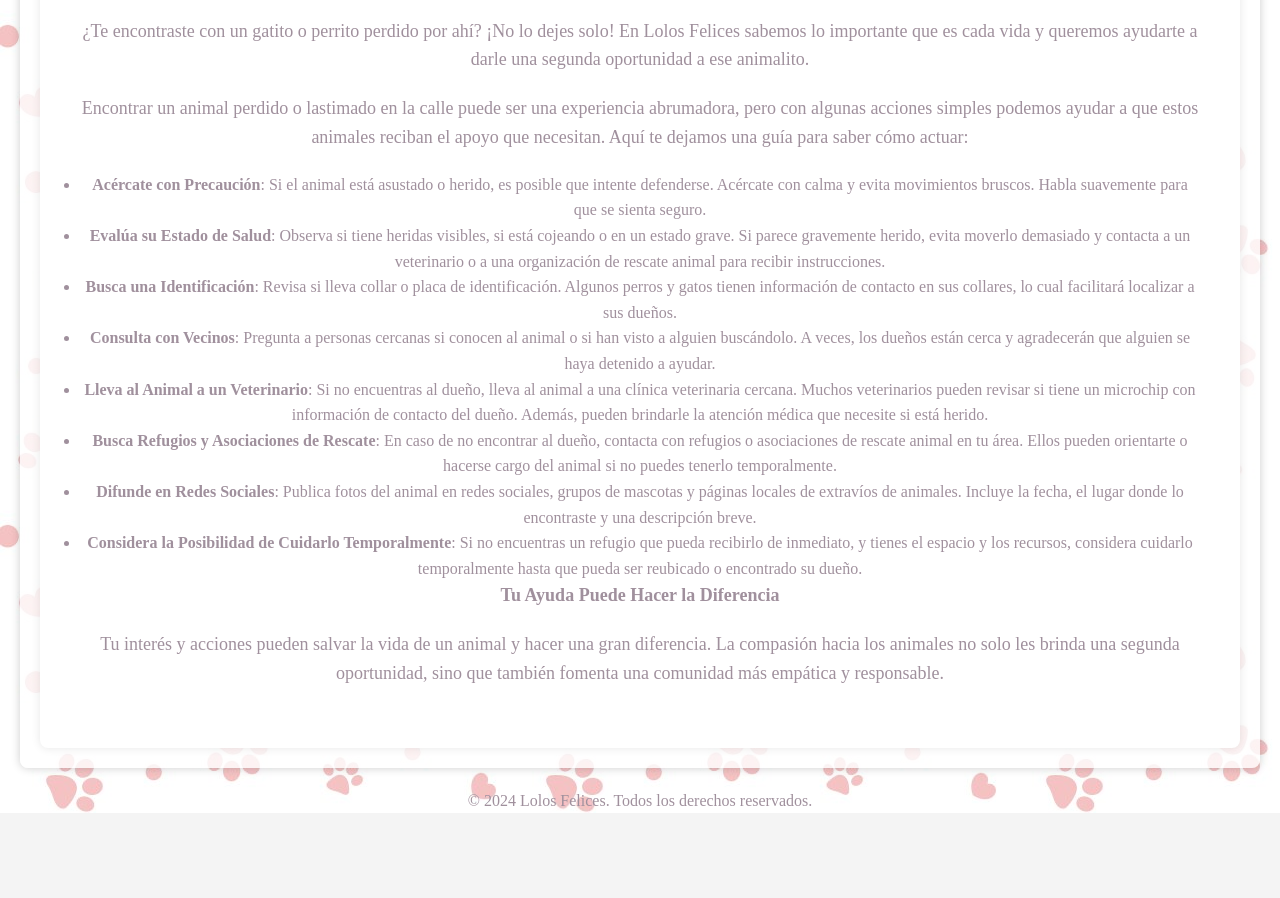
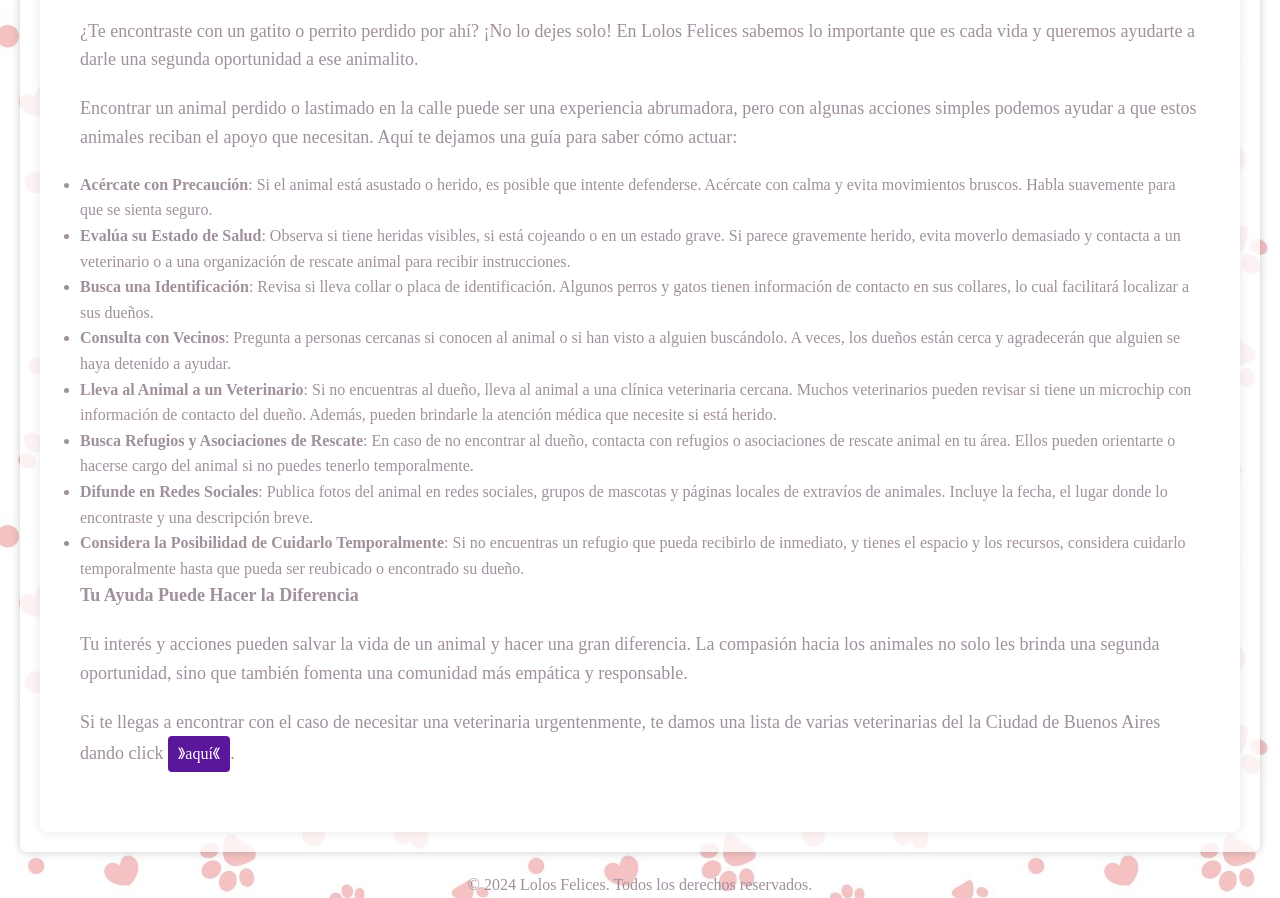
Before and after one commit to AniManuAma/TP2, a plain HTML site: page Refugios/ayuda.html in a window 1280 px wide. Shown: the part 277-1175 px from the top of the page. Before the commit the page ends 1090 px from the top, so only its background shows below. Drawn offline with Linux system fonts and the light colour scheme.

Commit message:
cambios en el css

```diff
--- a/Refugios/ayuda.html
+++ b/Refugios/ayuda.html
@@ -25,7 +25,7 @@
         </header>
 
 <main>
-    <section class="intro">
+    <section class="resto">
         <h1>¿Qué Hacer si Encuentras un Perro o Gato Perdido o Lastimado?</h1>
     <p>¿Te encontraste con un gatito o perrito perdido por ahí? ¡No lo dejes solo! En Lolos Felices sabemos lo importante que es cada vida y queremos ayudarte a darle una segunda oportunidad a ese animalito.</p>
     <p>Encontrar un animal perdido o lastimado en la calle puede ser una experiencia abrumadora, pero con algunas acciones simples podemos ayudar a que estos animales reciban el apoyo que necesitan. Aquí te dejamos una guía para saber cómo actuar:</p>
@@ -50,6 +50,8 @@
 
     <p><strong>Tu Ayuda Puede Hacer la Diferencia</strong></p>
     <p>Tu interés y acciones pueden salvar la vida de un animal y hacer una gran diferencia. La compasión hacia los animales no solo les brinda una segunda oportunidad, sino que también fomenta una comunidad más empática y responsable.</p>
+
+    <p>Si te llegas a encontrar con el caso de necesitar una veterinaria urgentenmente, te damos una lista de varias veterinarias del la Ciudad de Buenos Aires dando click <a href="veterinarias.html">》aquí《</a>.</p>
 </section>
 </main>
     <!-- Pie de página -->
--- a/Refugios/css/style.css
+++ b/Refugios/css/style.css
@@ -112,15 +112,6 @@ main {
     line-height: 1.6;
     margin-bottom: 20px;
 }
-
-.cta-button {
-    background-color: #28a745;
-    color: white;
-    padding: 10px 20px;
-    text-decoration: none;
-    border-radius: 5px;
-    transition: background-color 0.3s ease;
-}
 .intro a:hover {
     background-color: #7c33b8;
 }
@@ -133,6 +124,42 @@ main {
 	flex-direction: row;
     width: 80%;
     margin: 10em;
+}
+
+/*Diseño de las otras páginas*/
+.resto {
+    text-align: left;
+    background-color: white;
+    padding: 40px;
+    border-radius: 8px;
+    box-shadow: 0 0 10px rgba(0, 0, 0, 0.1);
+}
+
+.resto h1 {
+    margin-bottom: 20px;
+    font-size: 2.5em;
+}
+.resto a {
+    display: inline-block;
+    padding: 5px 10px;
+    font-size: 16px;
+    color: #fff;
+    background-color: #5b179b;
+    text-decoration: none;
+    border-radius: 4px;
+    transition: background-color 0.3s;
+}
+
+.resto p {
+    font-size: 18px;
+    line-height: 1.6;
+    margin-bottom: 20px;
+}
+.resto a:hover {
+    background-color: #7c33b8;
+}
+.cta-button:hover {
+    background-color: #a266d3;
 }
 /*--------------------------------------------------------------------------------------------------- JUANCHO A PARTIR DE ACÁ---------------------------------------------------------------------------------------------*/
 
```
Also changed, not shown: Refugios/info.html (+1 -1 lines), Refugios/perros.html (+2 -0 lines).
